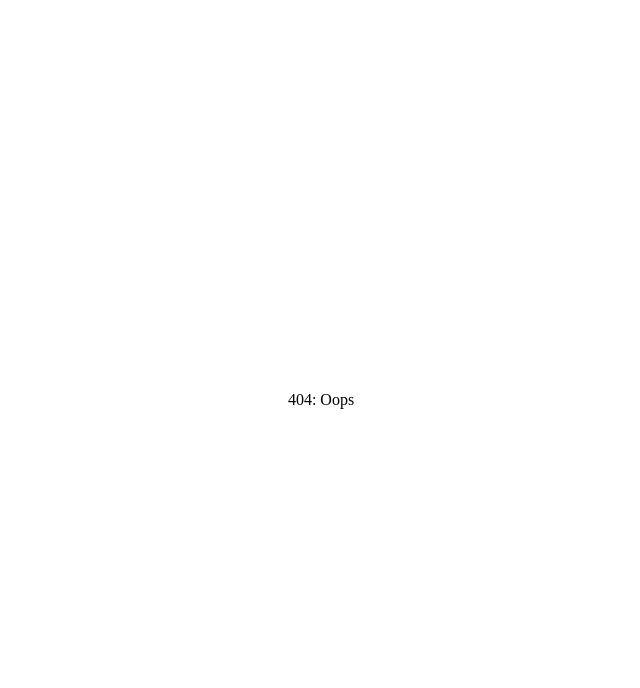
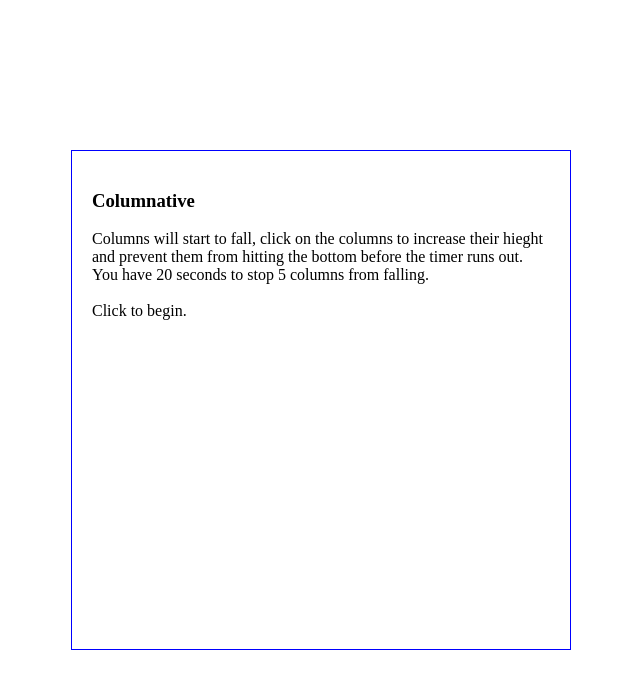
Before and after one commit to Quozzo/the-square, a React (Create React App) app: page /Columnative in a window 1280 px wide. Shown: the top 688 px of the page, without its empty margins (319-959 px from the left). Built offline with nearby package versions, Linux system fonts and the light colour scheme.

Commit message:
Columnative game

```diff
--- a/src/Manager.js
+++ b/src/Manager.js
@@ -6,6 +6,7 @@ import Mole from './modes/Mole'
 import Perimeter from './modes/Perimeter'
 import Repetition from './modes/Repetition'
 import Pathfinder from './modes/Pathfinder'
+import Columnative from './modes/Columnative'
 
 
 export default class Manager extends Component {
@@ -23,6 +24,7 @@ export default class Manager extends Component {
                         <Route path="/Swatch" component={Swatch} />
                         <Route path="/Repetition" component={Repetition} />
                         <Route path="/Pathfinder" component={Pathfinder} />
+                        <Route path="/Columnative" component={Columnative} />
                         <Route component={FourOhFour} />
                     </Switch>
                 </>
--- a/src/index.css
+++ b/src/index.css
@@ -141,3 +141,7 @@ table td {
 	height: 0%;
 	width: 0%;
 }
+
+#columnative .column + .column {
+   margin-left: 10px;
+}
--- /dev/null
+++ b/src/modes/Columnative.js
@@ -0,0 +1,137 @@
+import React, { Component } from 'react'
+import { fail } from 'assert'
+
+export default class Columnative extends Component {
+	state = {
+		phase: 'intro',
+		cols: 5,
+      colsHeight: Array(5).fill(100),
+      limit: 20000
+	}
+
+	start = () => {
+      const { limit } = this.state
+
+		this.setState({
+         colsHeight: Array(5).fill(100),
+         phase: "start"
+      })
+
+      this.successful = setTimeout(()=>{
+         clearInterval(this.timer)
+         this.setState({
+            phase: "success"
+         })
+      }, limit)
+
+		this.timer = setInterval(() => {
+			let { colsHeight } = this.state
+
+			colsHeight = colsHeight.map((v, i) => {
+            v -= 0.15
+            				if (v <= 0) {
+					this.setState({
+						phase: "fail"
+					})
+               clearInterval(this.timer)
+               clearTimeout(this.successful)
+            }
+
+            return v
+			})
+
+			this.setState({
+				colsHeight
+         })
+
+      }, 15)
+   }
+
+   onClick = (e, id) => {
+      e.preventDefault()
+      const { colsHeight } = this.state
+      let v = colsHeight[id] + 5
+      v = v > 100 ? 100 : v
+      colsHeight[id] = v
+      this.setState({
+         colsHeight
+      })
+   }
+
+   intro = () => {
+      this.setState({
+         phase: "intro"
+      })
+   }
+
+   onContextMenu = e => e.preventDefault()
+
+	render() {
+		const { cols, colsHeight, phase } = this.state
+		if (phase === 'intro') {
+			return (
+				<div className='square border-b' onClick={this.start}>
+					<h3>Columnative</h3>
+					Columns will start to fall, click on the columns to increase their hieght and prevent them from hitting the bottom before the timer runs out. You have {this.state.limit/1000} seconds to stop {this.state.cols} columns from falling.
+					<br />
+					<br />
+					Click to begin.
+				</div>
+			)
+		} else if (phase === 'start') {
+			return (
+				<div className='square' id='columnative'>
+					<div
+						style={{
+							display: 'flex',
+							flexDirection: 'row',
+							height: '100%',
+							width: '100%'
+						}}
+					>
+						{Array(cols)
+							.fill()
+							.map((v, i) => (
+								<Column key={i} id={i} height={colsHeight[i]} onClick={this.onClick} />
+							))}
+					</div>
+				</div>
+			)
+      } else if(phase === "fail"){
+         return (
+         <div className='square border-r' onContextMenu={e=>this.onContextMenu(e)}>
+               <h3>Failed!</h3>
+					You didn't keep the columns from hitting the bottom. The sky hasn't fallen though. Click <b style={{cursor: "pointer"}} onClick={this.intro}>here</b> to try again.
+				</div>
+         )
+      } else if(phase === "success"){
+         return (
+            <div className="border-g" onContextMenu={e=>this.onContextMenu(e)}>
+               <h3>Success!</h3>
+               You kept the columns from falling within the time limit. Congratulations!
+               <br /><br />
+               Click <strong style={{cursor: "pointer"}} onClick={this.intro}>here</strong> to continue
+            </div>
+         )
+      }
+	}
+}
+
+class Column extends Component {
+	style = {
+		display: 'flex',
+		flexDirection: 'column',
+		flex: 1,
+		verticalAlign: 'bottom',
+		justifyContent: 'flex-end'
+	}
+
+	render() {
+		const { height, onClick, id } = this.props
+		return (
+			<div className='column' onClick={e=>onClick(e,id)} onContextMenu={e=>onClick(e,id)} style={this.style}>
+				<div className='blue' style={{ height: `${height}%` }} />
+			</div>
+		)
+	}
+}
```
